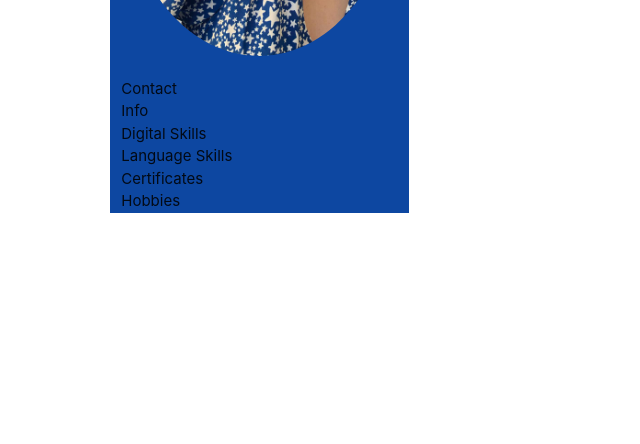
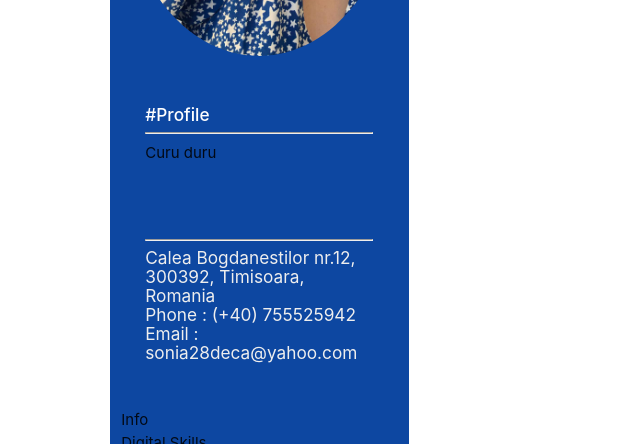
Before and after one commit to soniadeca28/cvReact, a React (Create React App) app: page / in a window 1280 px wide. Shown: the part 312-756 px from the top of the page, without its empty margins (82-722 px from the left). Built offline with nearby package versions, Linux system fonts and the light colour scheme.

Commit message:
Added Contact info

```diff
--- a/src/components/pages/contact/Contact.js
+++ b/src/components/pages/contact/Contact.js
@@ -4,7 +4,40 @@ class Contact extends Component {
     render() {
         return (
             <div>
-                Contact
+                <div className="card blue darken-4 z-depth-0">
+
+                    <div className="card-content">
+
+                        <h6 className="white-text">
+
+
+                    <hr/>
+
+                            <p className="grey-text text-lighten-3 pt">
+
+                                Calea Bogdanestilor nr.12, 300392, Timisoara, Romania
+
+                            </p>
+
+                            <p className="grey-text text-lighten-3 pt">
+
+                                Phone : (+40) 755525942
+
+                                <br/>
+
+                                Email :  sonia28deca@yahoo.com
+                                <br/>
+
+                            </p>
+
+
+
+                        </h6>
+
+                    </div>
+
+                </div>
+
             </div>
         );
     }
--- a/src/components/pages/profile/Profile.js
+++ b/src/components/pages/profile/Profile.js
@@ -18,7 +18,7 @@ class Profile extends Component {
                                 Sonia-Ariadna Deca
                             </strong>
                         </h2>
-                        <h5 className="white-text text-darken-3">Student</h5>
+                        <h5 className="grey-text text-lighten-3">Student</h5>
 
                         <p className="solid">
                             <a href="https://www.facebook.com/Sonii282312/" target="blank">
@@ -35,7 +35,18 @@ class Profile extends Component {
                 </div>
                 <div className="card blue darken-4 z-depth-0">
 
+                <div className="card-content">
+                    <h6 className="white-text">
 
+                        <strong>#Profile</strong>
+
+                    </h6>
+
+                    <hr/>
+
+                    <p className="white-text text-lighten-3 pt"></p>
+                        Curu duru
+                </div>
 
 
 
```
